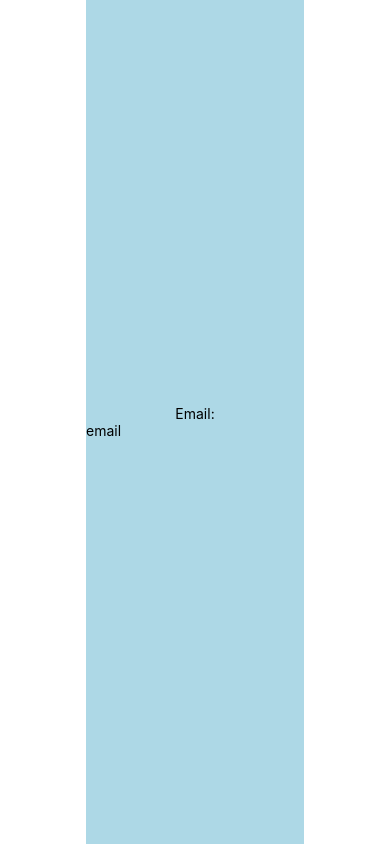
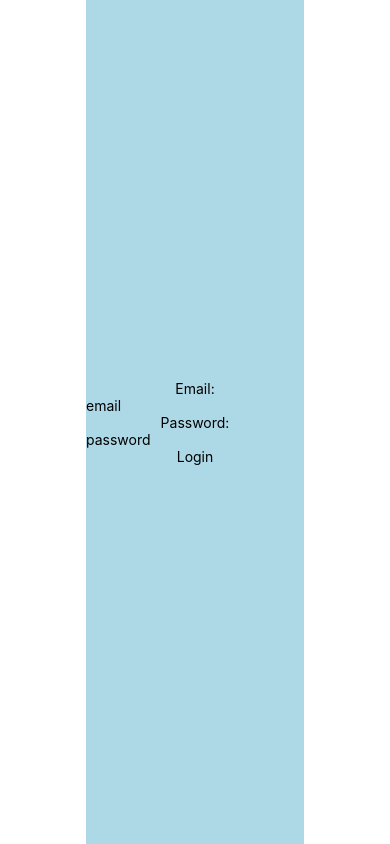
Before and after one commit to TheDancingClown/policyviewer, a React Native app: screen / in a window 390 px wide. Built offline with nearby package versions, Linux system fonts and the light colour scheme.

Commit message:
added email and passwords fields, and login button

```diff
--- a/src/App.js
+++ b/src/App.js
@@ -5,7 +5,7 @@ import SignInScreen from './SignInScreen';
 export default function App() {
   return (
     <View style={styles.container}>
-      <SignInScreen />
+      <SignInScreen testID='login'/>
     </View>
   );
 }
--- a/src/SignInScreen.js
+++ b/src/SignInScreen.js
@@ -1,5 +1,5 @@
-import React from 'react'
-import { Text, View, StyleSheet, TextInput } from 'react-native'
+import React from 'react';
+import { Text, View, StyleSheet, TextInput, TouchableOpacity } from 'react-native';
 
 const SignInScreen = () => {
 
@@ -8,8 +8,16 @@ const SignInScreen = () => {
       <View style={styles.footer}>
         <Text>Email:</Text>
         <TextInput
-        testID='email'
-        placeholder='email'/>
+        placeholder='email'
+        testID='email'/>
+        <Text>Password:</Text>
+        <TextInput
+        placeholder='password'
+        testID='password'/>
+        <TouchableOpacity
+        testID='loginBtn'>
+          <Text>Login</Text>
+        </TouchableOpacity>
       </View>
     </View>
   );
```
Also changed, not shown: 1 other file (tests, documents, lock files or other folders).
